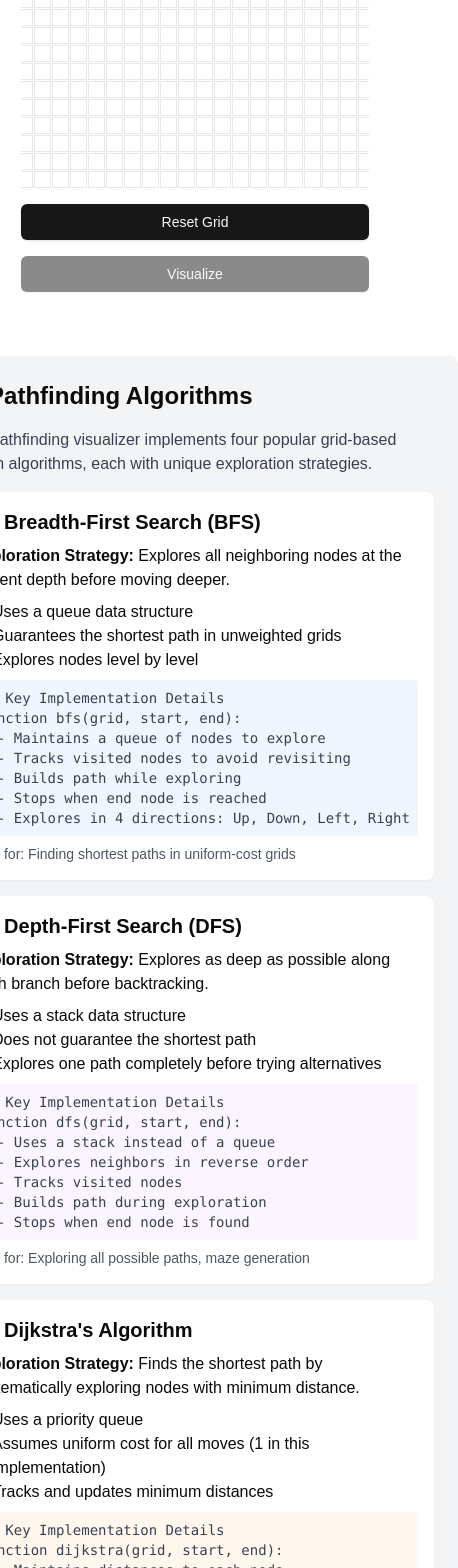
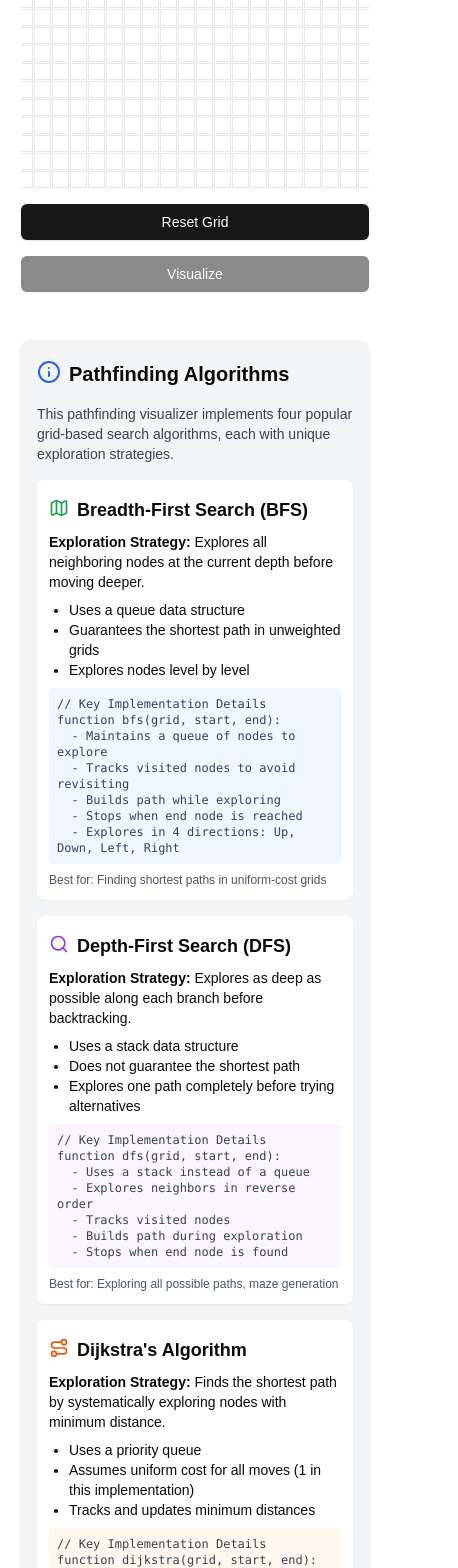
Before and after one commit to ronishpaudel/PathFinding-Visualizer, a Next.js app: page / in a window 390 px wide. Shown: the part 432-2000 px from the top of the page, 458 px wide, since content can reach past the window. Built offline with nearby package versions, Linux system fonts and the light colour scheme.

Commit message:
fix mobile responsiveness

```diff
--- a/components/AlgorithmInfo.tsx
+++ b/components/AlgorithmInfo.tsx
@@ -4,34 +4,36 @@ import { Info, Map, Route, Search } from "lucide-react";
 
 const AlgorithmInfo: React.FC = () => {
   return (
-    <div className="mt-8 p-6 bg-gray-100 rounded-lg shadow-md">
-      <h2 className="text-2xl font-bold mb-4 flex items-center">
-        <Info className="mr-2 text-blue-600" />
-        Pathfinding Algorithms
+    <div className="container mx-auto px-4 sm:px-6 lg:px-8 mt-4 sm:mt-8">
+      <div className="bg-gray-100 rounded-lg shadow-md p-4 sm:p-6">
+        <h2 className="text-xl sm:text-2xl font-bold mb-4 flex items-center flex-wrap">
+          <Info className="mr-2 text-blue-600 w-6 h-6 sm:w-auto sm:h-auto" />
+          <span className="mt-1 sm:mt-0">Pathfinding Algorithms</span>
         </h2>
 
-      <p className="mb-4 text-gray-700">
+        <p className="mb-4 text-sm sm:text-base text-gray-700">
           This pathfinding visualizer implements four popular grid-based search
           algorithms, each with unique exploration strategies.
         </p>
 
         <div className="space-y-4">
-        <div className="bg-white p-4 rounded-lg shadow-sm">
-          <h3 className="text-xl font-semibold mb-2 flex items-center">
-            <Map className="mr-2 text-green-600" />
-            Breadth-First Search (BFS)
+          {/* BFS Section */}
+          <div className="bg-white p-3 sm:p-4 rounded-lg shadow-sm">
+            <h3 className="text-lg sm:text-xl font-semibold mb-2 flex items-center flex-wrap">
+              <Map className="mr-2 text-green-600 w-5 h-5 sm:w-auto sm:h-auto" />
+              <span className="mt-1 sm:mt-0">Breadth-First Search (BFS)</span>
             </h3>
-          <p className="mb-2">
+            <p className="mb-2 text-sm sm:text-base">
               <strong>Exploration Strategy:</strong> Explores all neighboring
               nodes at the current depth before moving deeper.
             </p>
-          <ul className="list-disc pl-5 mb-2">
+            <ul className="list-disc pl-5 mb-2 text-sm sm:text-base">
               <li>Uses a queue data structure</li>
               <li>Guarantees the shortest path in unweighted grids</li>
               <li>Explores nodes level by level</li>
             </ul>
-          <div className="bg-blue-50 p-2 rounded">
-            <pre className="text-sm text-gray-700">
+            <div className="bg-blue-50 p-2 rounded overflow-x-auto">
+              <pre className="text-xs sm:text-sm text-gray-700 whitespace-pre-wrap break-words">
                 {`// Key Implementation Details
 function bfs(grid, start, end):
   - Maintains a queue of nodes to explore
@@ -41,27 +43,28 @@ function bfs(grid, start, end):
   - Explores in 4 directions: Up, Down, Left, Right`}
               </pre>
             </div>
-          <p className="text-sm text-gray-600 mt-2">
+            <p className="text-xs sm:text-sm text-gray-600 mt-2">
               Best for: Finding shortest paths in uniform-cost grids
             </p>
           </div>
 
-        <div className="bg-white p-4 rounded-lg shadow-sm">
-          <h3 className="text-xl font-semibold mb-2 flex items-center">
-            <Search className="mr-2 text-purple-600" />
-            Depth-First Search (DFS)
+          {/* DFS Section */}
+          <div className="bg-white p-3 sm:p-4 rounded-lg shadow-sm">
+            <h3 className="text-lg sm:text-xl font-semibold mb-2 flex items-center flex-wrap">
+              <Search className="mr-2 text-purple-600 w-5 h-5 sm:w-auto sm:h-auto" />
+              <span className="mt-1 sm:mt-0">Depth-First Search (DFS)</span>
             </h3>
-          <p className="mb-2">
-            <strong>Exploration Strategy:</strong> Explores as deep as possible
-            along each branch before backtracking.
+            <p className="mb-2 text-sm sm:text-base">
+              <strong>Exploration Strategy:</strong> Explores as deep as
+              possible along each branch before backtracking.
             </p>
-          <ul className="list-disc pl-5 mb-2">
+            <ul className="list-disc pl-5 mb-2 text-sm sm:text-base">
               <li>Uses a stack data structure</li>
               <li>Does not guarantee the shortest path</li>
               <li>Explores one path completely before trying alternatives</li>
             </ul>
-          <div className="bg-purple-50 p-2 rounded">
-            <pre className="text-sm text-gray-700">
+            <div className="bg-purple-50 p-2 rounded overflow-x-auto">
+              <pre className="text-xs sm:text-sm text-gray-700 whitespace-pre-wrap break-words">
                 {`// Key Implementation Details
 function dfs(grid, start, end):
   - Uses a stack instead of a queue
@@ -71,29 +74,30 @@ function dfs(grid, start, end):
   - Stops when end node is found`}
               </pre>
             </div>
-          <p className="text-sm text-gray-600 mt-2">
+            <p className="text-xs sm:text-sm text-gray-600 mt-2">
               Best for: Exploring all possible paths, maze generation
             </p>
           </div>
 
-        <div className="bg-white p-4 rounded-lg shadow-sm">
-          <h3 className="text-xl font-semibold mb-2 flex items-center">
-            <Route className="mr-2 text-orange-600" />
-            Dijkstra's Algorithm
+          {/* Dijkstra's Section */}
+          <div className="bg-white p-3 sm:p-4 rounded-lg shadow-sm">
+            <h3 className="text-lg sm:text-xl font-semibold mb-2 flex items-center flex-wrap">
+              <Route className="mr-2 text-orange-600 w-5 h-5 sm:w-auto sm:h-auto" />
+              <span className="mt-1 sm:mt-0">Dijkstra's Algorithm</span>
             </h3>
-          <p className="mb-2">
+            <p className="mb-2 text-sm sm:text-base">
               <strong>Exploration Strategy:</strong> Finds the shortest path by
               systematically exploring nodes with minimum distance.
             </p>
-          <ul className="list-disc pl-5 mb-2">
+            <ul className="list-disc pl-5 mb-2 text-sm sm:text-base">
               <li>Uses a priority queue</li>
               <li>
                 Assumes uniform cost for all moves (1 in this implementation)
               </li>
               <li>Tracks and updates minimum distances</li>
             </ul>
-          <div className="bg-orange-50 p-2 rounded">
-            <pre className="text-sm text-gray-700">
+            <div className="bg-orange-50 p-2 rounded overflow-x-auto">
+              <pre className="text-xs sm:text-sm text-gray-700 whitespace-pre-wrap break-words">
                 {`// Key Implementation Details
 function dijkstra(grid, start, end):
   - Maintains distances to each node
@@ -103,27 +107,28 @@ function dijkstra(grid, start, end):
   - Builds path during exploration`}
               </pre>
             </div>
-          <p className="text-sm text-gray-600 mt-2">
+            <p className="text-xs sm:text-sm text-gray-600 mt-2">
               Best for: Finding shortest paths in uniform-cost grids
             </p>
           </div>
 
-        <div className="bg-white p-4 rounded-lg shadow-sm">
-          <h3 className="text-xl font-semibold mb-2 flex items-center">
-            <Route className="mr-2 text-red-600" />
-            A* Search Algorithm
+          {/* A* Section */}
+          <div className="bg-white p-3 sm:p-4 rounded-lg shadow-sm">
+            <h3 className="text-lg sm:text-xl font-semibold mb-2 flex items-center flex-wrap">
+              <Route className="mr-2 text-red-600 w-5 h-5 sm:w-auto sm:h-auto" />
+              <span className="mt-1 sm:mt-0">A* Search Algorithm</span>
             </h3>
-          <p className="mb-2">
+            <p className="mb-2 text-sm sm:text-base">
               <strong>Exploration Strategy:</strong> Uses heuristics to guide
               search, making it more efficient than Dijkstra's.
             </p>
-          <ul className="list-disc pl-5 mb-2">
+            <ul className="list-disc pl-5 mb-2 text-sm sm:text-base">
               <li>Uses Manhattan distance as heuristic</li>
               <li>Calculates f-score (g-score + heuristic)</li>
               <li>Prioritizes nodes closer to the goal</li>
             </ul>
-          <div className="bg-red-50 p-2 rounded">
-            <pre className="text-sm text-gray-700">
+            <div className="bg-red-50 p-2 rounded overflow-x-auto">
+              <pre className="text-xs sm:text-sm text-gray-700 whitespace-pre-wrap break-words">
                 {`// Key Implementation Details
 function aStar(grid, start, end):
   - Uses Manhattan distance heuristic
@@ -133,16 +138,16 @@ function aStar(grid, start, end):
   - More efficient path finding`}
               </pre>
             </div>
-          <p className="text-sm text-gray-600 mt-2">
+            <p className="text-xs sm:text-sm text-gray-600 mt-2">
               Best for: Efficient pathfinding with estimated distance to goal
             </p>
           </div>
         </div>
 
-      <p className="mt-4 text-gray-700">
+        <p className="mt-4 text-xs sm:text-sm text-gray-700">
           Grid Exploration Details: - 4-directional movement (Up, Down, Left,
-        Right) - Avoids walls and out-of-bounds cells - Tracks visited nodes for
-        visualization
+          Right) - Avoids walls and out-of-bounds cells - Tracks visited nodes
+          for visualization
         </p>
 
         <Button
@@ -152,10 +157,12 @@ function aStar(grid, start, end):
               "_blank"
             )
           }
-        className="mt-4 flex items-center"
+          className="mt-4 flex items-center w-full sm:w-auto justify-center"
         >
-        <Search className="mr-2" /> View Project on GitHub
+          <Search className="mr-2 w-4 h-4 sm:w-auto sm:h-auto" />
+          View Project on GitHub
         </Button>
+      </div>
     </div>
   );
 };
```
Lines whose indentation alone changed are shown as unchanged.
